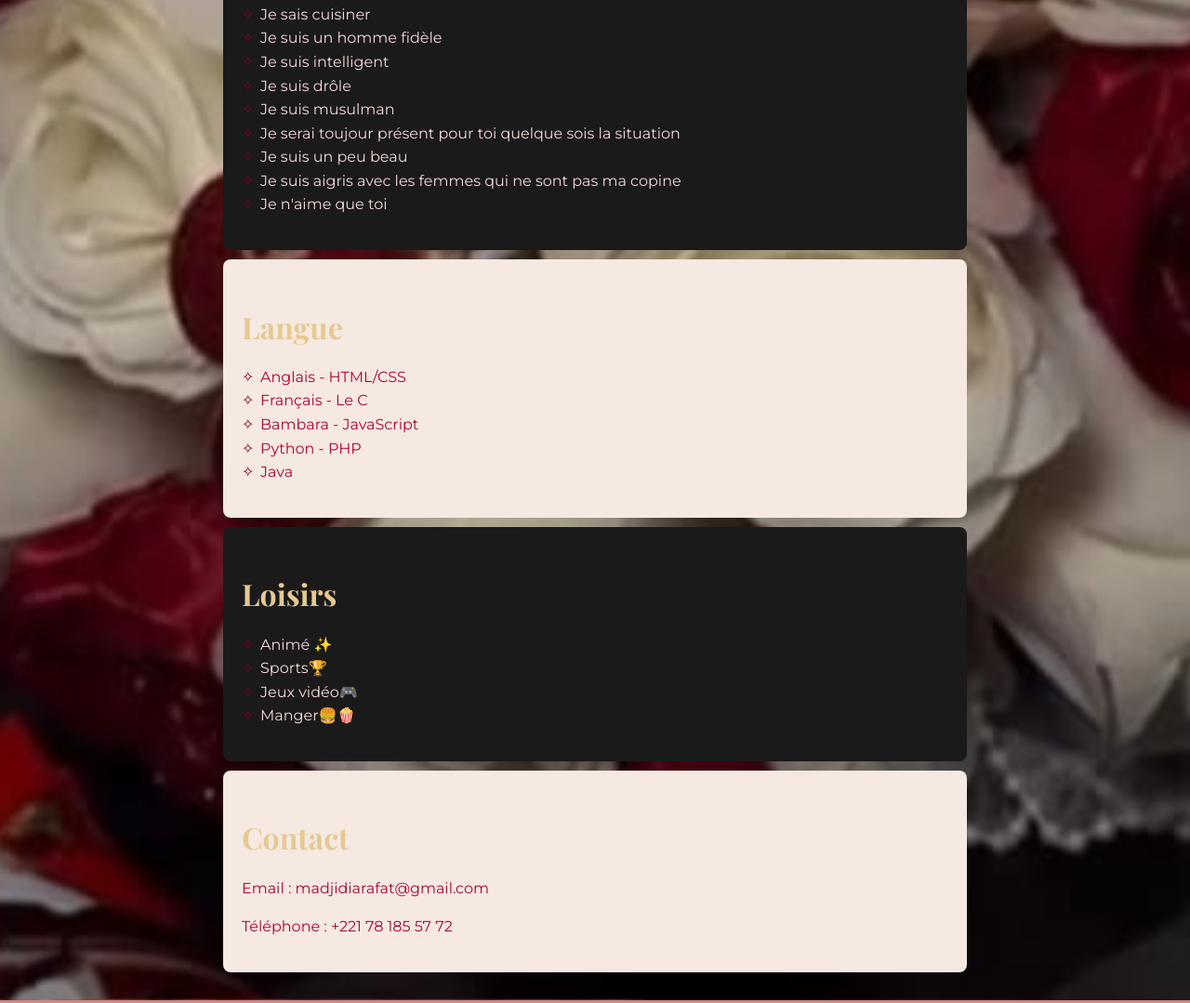
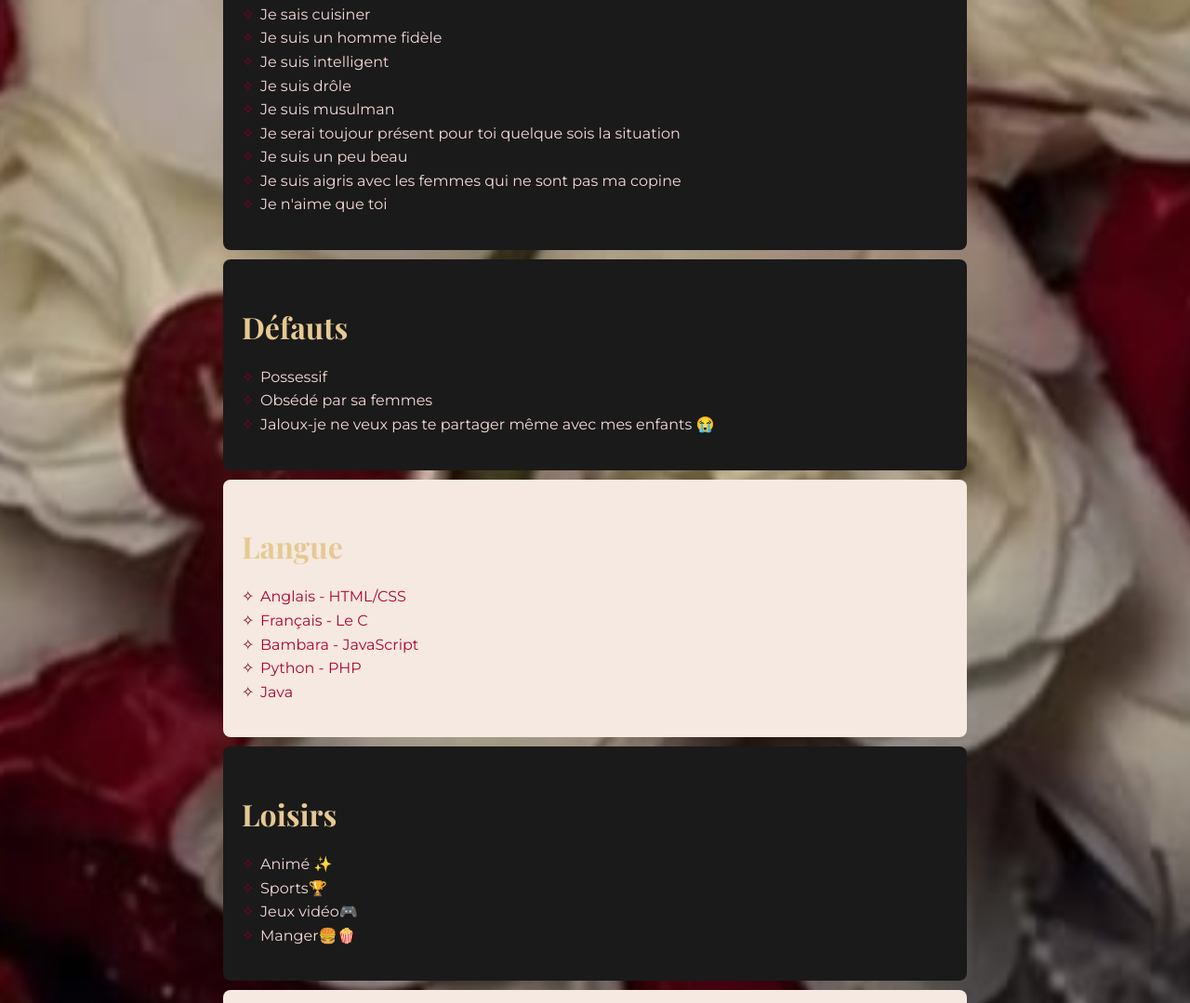
Before and after one commit to kamisen23/CV-PetitCopain, a plain HTML site: page index.html in a window 1280 px wide. Shown: the part 1105-2184 px from the top of the page at 93% size. Drawn offline with nearby package versions, Linux system fonts and the light colour scheme.

Commit message:
Update index.html

```diff
--- a/index.html
+++ b/index.html
@@ -52,6 +52,14 @@
                     <li>Je n'aime que toi</li>
                 </ul>
             </section>
+            <section class="dark">
+                <h2>Défauts</h2>
+                <ul>
+                    <li>Possessif</li>
+                    <li>Obsédé par sa femmes</li>
+                    <li>Jaloux-je ne veux pas te partager même avec mes enfants 😭 </li>
+                </ul>
+            </section>
             <section class="light">
                 <h2>Langue</h2>
                 <ul>
```
